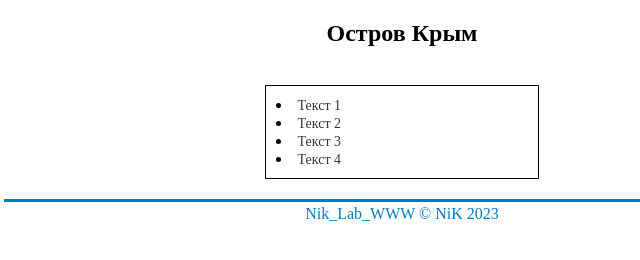
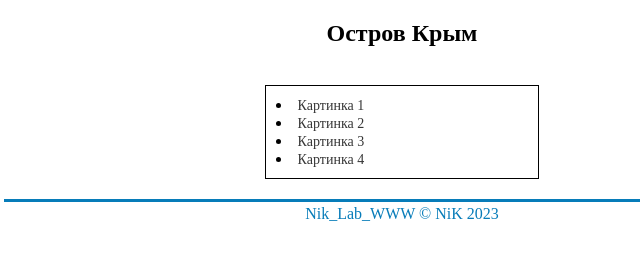
Before and after one commit to nikolaykravchuk/portfolio, a plain HTML site: page kartinki.html in a window 1280 px wide. Shown: the full height of the page, 238-878 px from the left. Drawn offline with Linux system fonts and the light colour scheme.

Commit message:
Update kartinki.html

```diff
--- a/kartinki.html
+++ b/kartinki.html
@@ -14,10 +14,10 @@
 
 <br />
 <div class="center">
-<li><a href="texts/Материалы по археологии и истории античного и средневекового Крыма. Вып. I..pdf">Текст 1</a></li>
-<li><a href="2.html">Текст 2</a></li>
-<li><a href="3.html">Текст 3</a></li>
-<li><a href="4.html">Текст 4</a></li>
+<li><a href="kartinki/kartinka_1.jpg">Картинка 1</a></li>
+<li><a href="2.html">Картинка 2</a></li>
+<li><a href="3.html">Картинка 3</a></li>
+<li><a href="4.html">Картинка 4</a></li>
 </div>
 <br>
 <footer>
```
